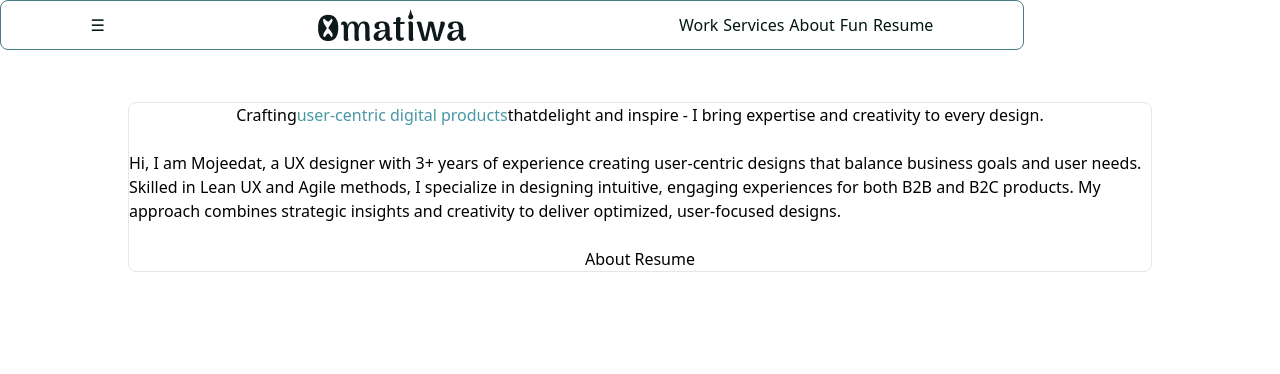
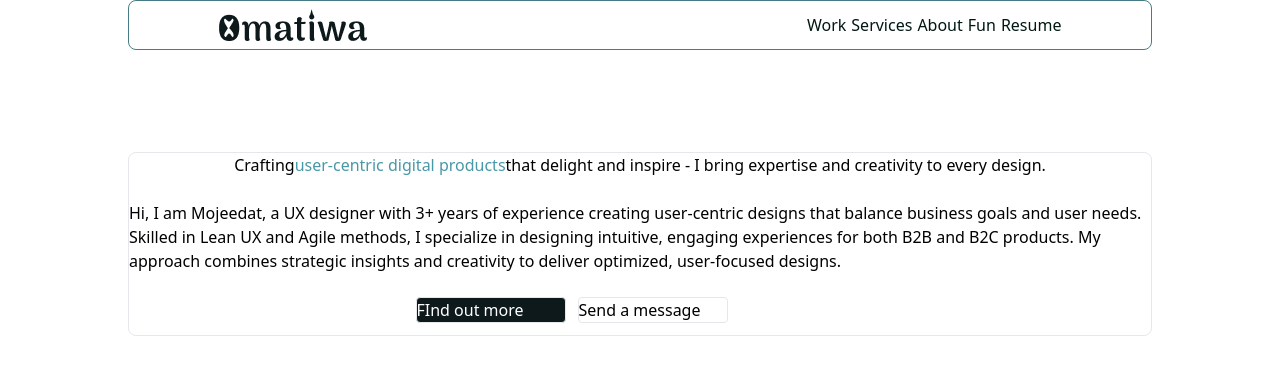
Before and after one commit to teslyym/Omatiwaa, a React (Vite) app: page / in a window 1280 px wide. Shown: the top 374 px of the page. Built offline with nearby package versions, Linux system fonts and the light colour scheme.

Commit message:
home features

```diff
--- a/src/Components/Header.jsx
+++ b/src/Components/Header.jsx
@@ -4,12 +4,12 @@ import Logo from "../assets/Frame 113 (1).png";
 const Header = () => {
   return (
     <div>
-      <div className="rounded-lg sm:grid-cols-2 md:grid-cols-4 lg:grid-cols-4  border-[#467C86] border-[1px] mx-auto mb-10  gap-6 fixed z-40 w-[80%] bg-white top-0 flex items-center text-[#001712] px-[7vw] py-2 justify-between">
-        <button class="hamburger" onclick="toggleMenu()">
+      <div className="rounded-lg sm:grid-cols-2 md:grid-cols-4 lg:grid-cols-4  border-[#467C86] border-[1px] mx-auto mb-10  gap-6  w-[80%] bg-white top-0 flex items-center text-[#001712] px-[7vw] py-2 justify-between">
+        {/* <button class="hamburger" onclick="toggleMenu()">
           ☰
         </button>
-        {/* <div class="mobile-nav" id="navMenu">
-</div> */}
+        <div class="mobile-nav" id="navMenu">
+</div>  */}
 
         <div>
           <img src={Logo} />
--- a/src/Pages/Home.jsx
+++ b/src/Pages/Home.jsx
@@ -14,7 +14,7 @@ const Home = () => {
               user-centric digital products
             </span>
             that
-            <span>delight</span> and <span>inspire </span> - I bring expertise
+            <span> delight </span> and <span>inspire </span> - I bring expertise
             and creativity to every <span>design</span>.
           </h1>
         </div>
@@ -28,9 +28,15 @@ const Home = () => {
             deliver optimized, user-focused designs.
           </p>
         </div>
-        <div className="flex gap-1">
-          <Link to={"/about"}>About</Link>
-          <Link to={"/resume"}>Resume</Link>
+        <div className="flex gap-3 rounded w-[449px] pb-3">
+          <div className=" bg-[#0E191B] items-center align-middle text-white rounded border w-[150px]">
+            <Link className="" to={"/about"}>
+              FInd out more
+            </Link>
+          </div>
+          <div className=" bg-[white] items-center align-middle text-black rounded border w-[150px]">
+            <Link to={"/resume"}>Send a message</Link>
+          </div>
         </div>
       </div>
     </div>
```
